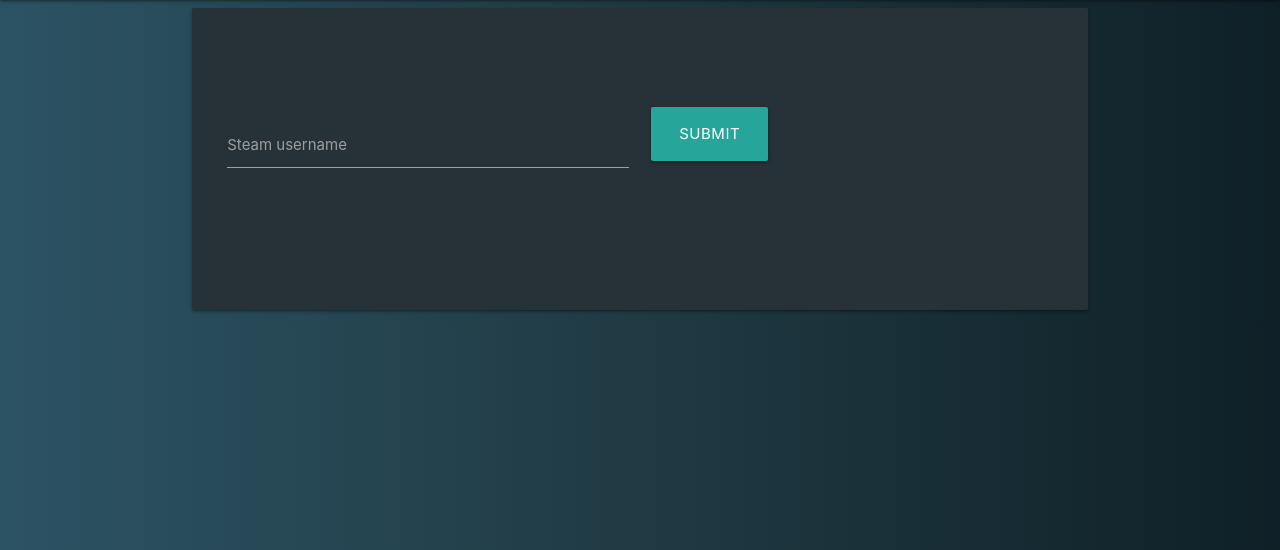
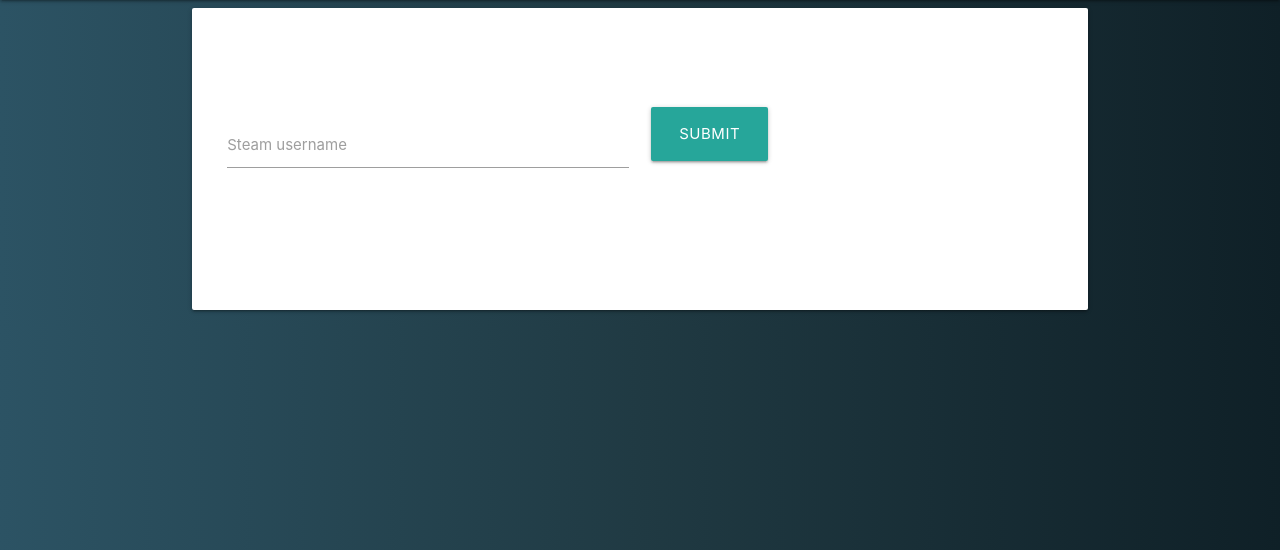
Before and after one commit to theorowlett/Steam-Wishlist-Finder, a Flask app: page / in a window 1280 px wide. Shown: the part 64-614 px from the top of the page. Run offline with Flask 2, Linux system fonts and the light colour scheme; parts of the project's set-up code (start-up, migrations or seed data) failed here and were passed over.

Commit message:
Small changes to formatting.

```diff
--- a/templates/index.html
+++ b/templates/index.html
@@ -3,16 +3,16 @@
 
 {% block main %}
 
-<div class="card-panel blue-grey darken-4">
+<div class="card-panel">
     <div class="row">
-        <form class="col s12" action=''>
+        <form class="col s12" action='result' method='POST'>
             <div class="row" id='steam_username_input'>
                 <div class="input-field col s6">
-                    <input id='input_text' type='text'>
-                    <label for ='input_text'>Steam username</label>
+                    <input id='username' type='text' name='username'>
+                    <label for ='username'>Steam username</label>
                 </div>
                 <div class="col s6">
-                    <button class='waves-effect waves-light btn-large' type='submit' action=''>Submit</button>
+                    <button class='waves-effect waves-light btn-large' type='submit'>Submit</button>
                 </div>
             </div>
 
```
